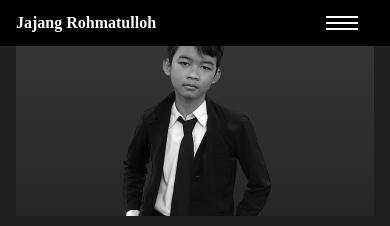
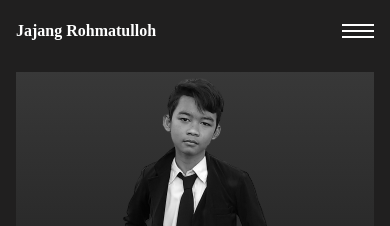
Before and after one commit to jajangrohmatulloh/cv, a plain HTML site: page index.html in a window 390 px wide. Shown: the top 226 px of the page. Drawn offline with Linux system fonts and the light colour scheme.

Commit message:
almost done

```diff
--- a/css/style.css
+++ b/css/style.css
@@ -20,7 +20,7 @@ body {
 header {
     width: 100%;
     /* background-color: #201f1f; */
-    padding-block: 10px;
+    padding-block: 24px;
     z-index: 7;
     top: 0;
     position: absolute;
@@ -51,7 +51,7 @@ header {
 
 .navbar > a {
     margin-block: auto;
-    width: 30%;
+    width: auto;
     font-size: 20px;
     font-weight: bold;
 }
@@ -61,11 +61,13 @@ header {
 }
 
 .navbar .navbar-items {
-    width: 70%;
-    text-align: right;
+    /* width: 70%;
+    text-align: right; */
+    margin-left: auto;
 }
 
 .navbar .navbar-items ul {
+    margin: 0;
 }
 
 .navbar .navbar-items ul li {
@@ -156,6 +158,7 @@ main {
 
 .hero .container .image img {
     width: 280px;
+    margin-left: auto;
     /* background-color: #383838; */
     background: linear-gradient(to bottom, #383838, #262626);
     filter: grayscale();
@@ -306,7 +309,7 @@ main {
     padding-block: 8px;
 }
 
-@media screen and (max-width: 732px) {
+@media screen and (max-width: 991.98px) {
     h1 {
         font-size: 30px;
         margin: 0;
@@ -319,23 +322,36 @@ main {
     header {
         /* display: none; */
         padding: 0;
-        background-color: black;
+        /* background-color: black; */
+        height: 64px;
+        overflow: hidden;
+        transition: height 0.3s;
     }
 
     .navbar {
         padding-inline: 16px;
+        padding-top: 8px;
+
+        flex-wrap: wrap;
+
+        /* flex-direction: row; */
     }
 
     .navbar > a {
         font-size: 16px;
-        width: 100%;
+        /* width: 100%; */
     }
 
     .navbar .hamburger {
-        float: right;
+        /* float: right; */
+        margin-block: auto;
+        margin-left: auto;
+        /* width: 100%; */
         display: flex;
         padding: 16px;
+        padding-right: 0px;
         flex-direction: column;
+        justify-content: center;
     }
 
     .navbar .hamburger div {
@@ -360,12 +376,37 @@ main {
     }
 
     .hamburger.toggle div:last-child {
+        margin-bottom: 0px;
         transform: rotate(-45deg) translateX(8px);
     }
 
+    /* .navbar break {
+        flex-basis: 100%;
+    } */
+
     .navbar .navbar-items {
-        display: none;
+        width: 100%;
+        text-align: left;
     }
+
+    header.navbar-items-collapse {
+        height: 167px;
+        background-color: #161616;
+    }
+
+    .navbar .navbar-items ul {
+        padding: 0;
+    }
+
+    .navbar .navbar-items ul li {
+        display: block;
+        margin-top: 8px;
+        margin-bottom: 16px;
+        font-size: 16px;
+        font-weight: normal;
+        padding: 0px;
+    }
+
     .hero {
         text-align: center;
         margin-top: 0px;
@@ -436,6 +477,7 @@ main {
     }
 
     main {
+        margin-top: 56px;
         padding: 16px;
     }
 }
--- a/index.html
+++ b/index.html
@@ -7,7 +7,7 @@
         <link rel="stylesheet" href="css/style.css" />
         <title>Jajang Rohmatoh's Profile</title>
     </head>
-    <body>
+    <body id="home">
         <header>
             <nav class="navbar">
                 <a href="#home">Jajang Rohmatulloh</a>
@@ -16,6 +16,7 @@
                     <div></div>
                     <div></div>
                 </div>
+                <!-- <break></break> -->
                 <div class="navbar-items">
                     <ul>
                         <li><a href="#about">About</a></li>
--- a/js/script.js
+++ b/js/script.js
@@ -1,5 +1,7 @@
 const header = document.getElementsByTagName('header')[0];
 const about = document.getElementById('about');
+const navbarItems = document.getElementsByClassName('navbar-items')[0];
+
 document.addEventListener('scroll', function (e) {
     window.scrollY > about.offsetTop - 10
         ? header.classList.add('navbar-fixed')
@@ -10,4 +12,5 @@ const hamburger = document.getElementsByClassName('hamburger')[0];
 
 hamburger.addEventListener('click', function () {
     hamburger.classList.toggle('toggle');
+    header.classList.toggle('navbar-items-collapse');
 });
```
